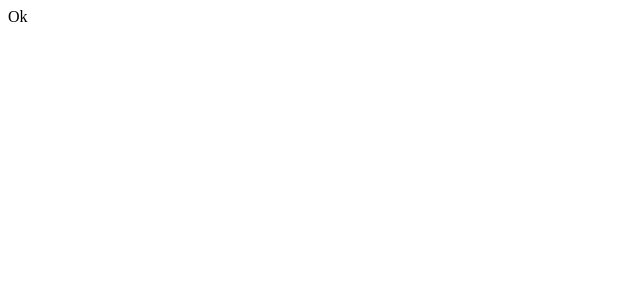
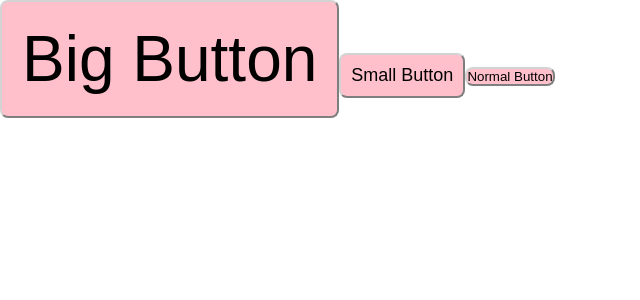
Before and after one commit to florescente/Ecommerce, a Next.js app: page / in a window 1280 px wide. Shown: the top 300 px of the page, without its empty margins (0-640 px from the left). Built offline with nearby package versions, Linux system fonts and the light colour scheme.

Commit message:
global css

```diff
--- /dev/null
+++ b/components/button.tsx
@@ -0,0 +1,21 @@
+import { styled } from '../styles/stitches.config'
+
+const Button = styled('button', {
+  backgroundColor: 'Pink',
+  borderRadius: '8px',
+  borderColor: '$gray500',
+  variants: {
+    size: {
+      big: {
+        fontSize: 64,
+        padding: 20,
+      },
+      small: {
+        fontSize: 18,
+        padding: 10,
+      },
+    },
+  },
+})
+
+export default Button
--- a/pages/_app.tsx
+++ b/pages/_app.tsx
@@ -1,4 +1,7 @@
 import type { AppProps } from 'next/app'
+import { globalStyles } from '../styles/global'
+
+globalStyles()
 
 function MyApp({ Component, pageProps }: AppProps) {
   return <Component {...pageProps} />
--- a/pages/index.tsx
+++ b/pages/index.tsx
@@ -1,5 +1,6 @@
 import type { NextPage } from 'next'
 import Head from 'next/head'
+import Button from '../components/button'
 
 const Home: NextPage = () => {
   return (
@@ -10,7 +11,11 @@ const Home: NextPage = () => {
         <link rel="icon" href="/favicon.ico" />
       </Head>
 
-      <main>Ok</main>
+      <main>
+        <Button size="big">Big Button</Button>
+        <Button size="small">Small Button</Button>
+        <Button>Normal Button</Button>
+      </main>
 
       <footer></footer>
     </div>
--- /dev/null
+++ b/styles/global.ts
@@ -0,0 +1,9 @@
+import { globalCss } from './stitches.config'
+
+export const globalStyles = globalCss({
+  '*': {
+    margin: 0,
+    padding: 0,
+    boxSizing: 'border-box',
+  },
+})
```
